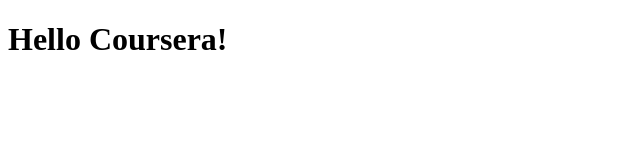
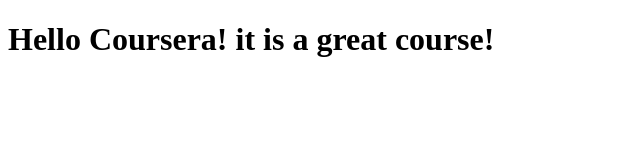
Before and after one commit to MichaelKarasev/coursera-test, a plain HTML site: page site/index.html in a window 1280 px wide. Shown: the whole page, without its empty margins (0-640 px from the left). Drawn offline with Linux system fonts and the light colour scheme.

Commit message:
Small edition to page content

```diff
--- a/site/index.html
+++ b/site/index.html
@@ -4,6 +4,6 @@
 	<title>Hello Coursera</title>
 </head>
 <body>
-<h1>Hello Coursera!</h1>
+<h1>Hello Coursera! it is a great course!</h1>
 </body>
 </html>
```
